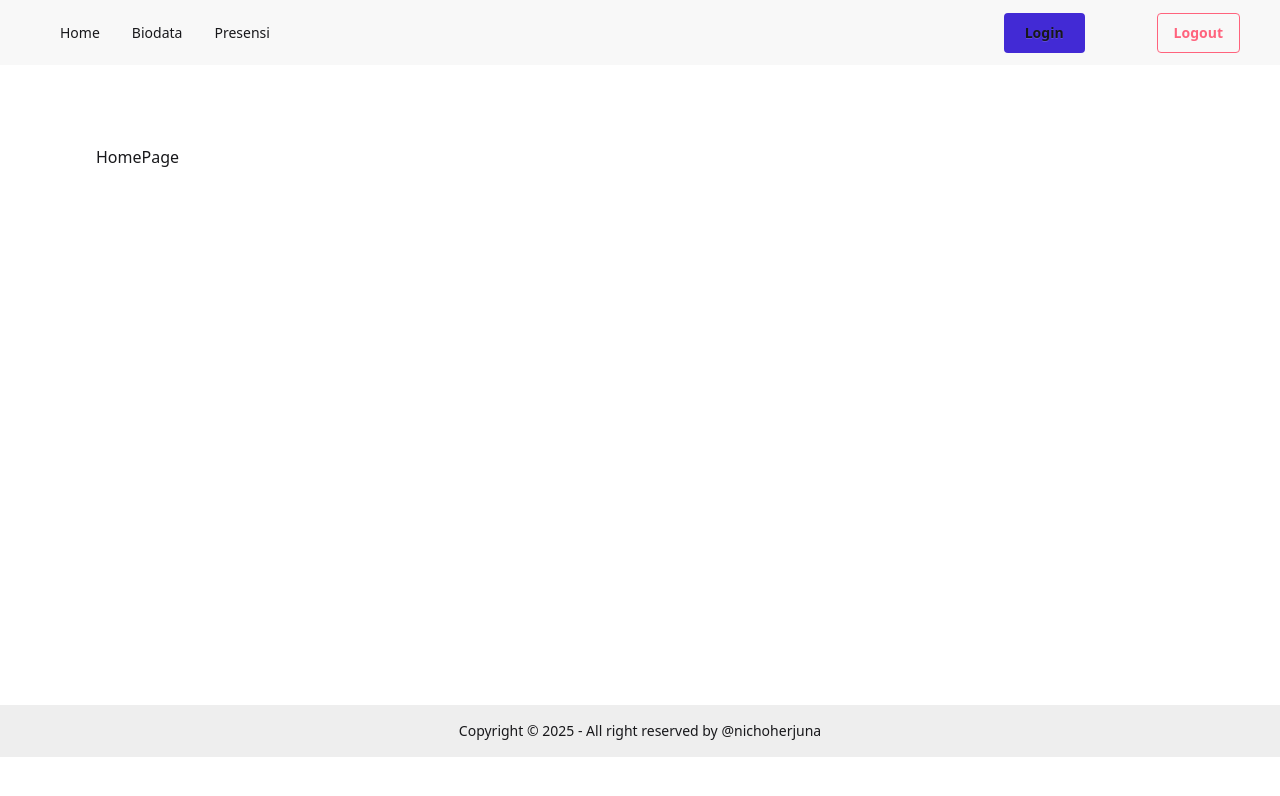
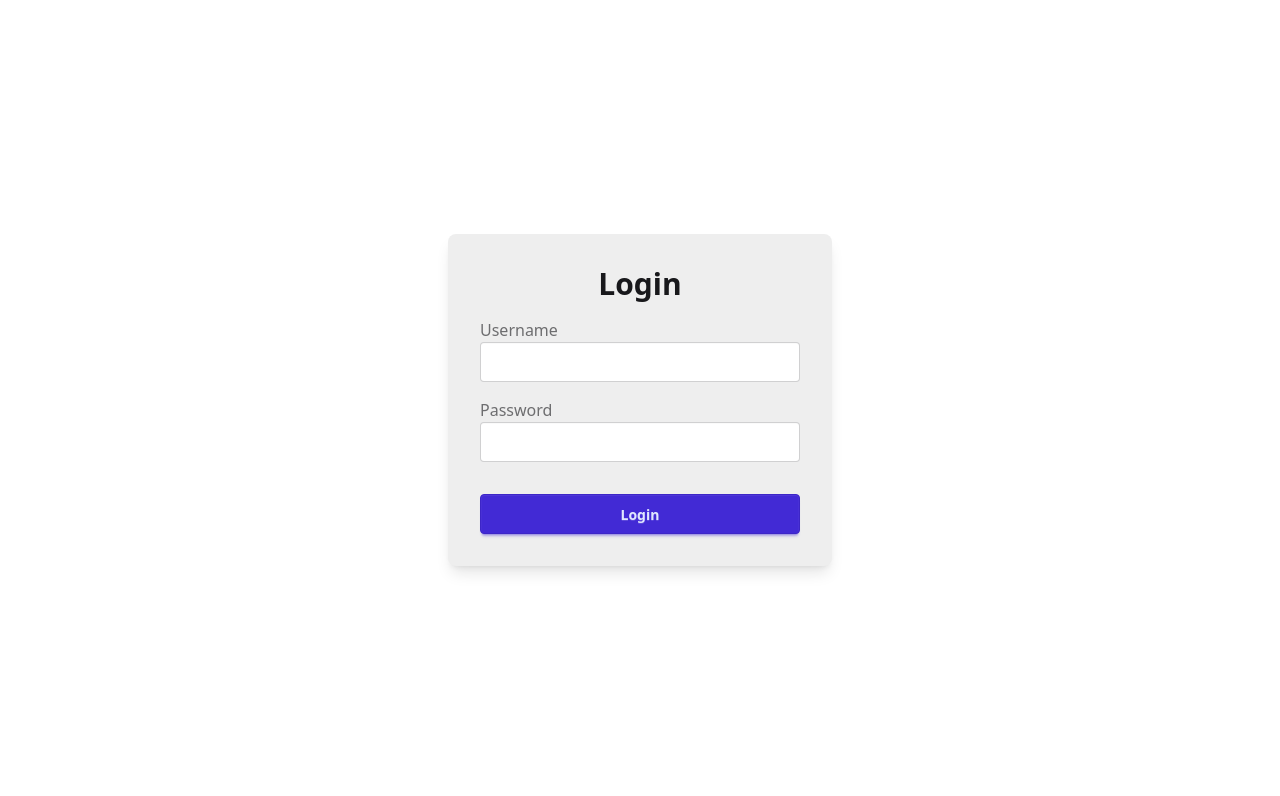
Before and after one commit to nichoherjunaaa/emp_system, a React (Vite) app in the folder client/: page / in a window 1280 px wide. Shown: the top 796 px of the page. Built offline with nearby package versions, Linux system fonts and the light colour scheme.

Commit message:
update features login

```diff
--- a/client/package.json
+++ b/client/package.json
@@ -10,13 +10,16 @@
     "preview": "vite preview"
   },
   "dependencies": {
+    "@reduxjs/toolkit": "^2.5.0",
     "@tailwindcss/vite": "^4.0.0",
     "axios": "^1.7.9",
     "client": "file:",
     "react": "^18.3.1",
     "react-dom": "^18.3.1",
     "react-icons": "^5.4.0",
+    "react-redux": "^9.2.0",
     "react-router-dom": "^7.1.3",
+    "react-toastify": "^11.0.3",
     "tailwindcss": "^4.0.0"
   },
   "devDependencies": {
--- a/client/src/App.jsx
+++ b/client/src/App.jsx
@@ -6,27 +6,36 @@ import ErrorPage from './pages/ErrorPage'
 import './App.css'
 import BiodataPage from './pages/BiodataPage'
 import PresensiPage from './pages/PresensiPage'
+import LoginPage from './pages/LoginPage'
+import { store } from './store'
+
+import { action as LoginAction } from './pages/LoginPage'
 
 const router = createBrowserRouter([
   {
-    path: '/',
+    path: '/system',
     element: <MainLayout />,
     errorElement: <ErrorPage />,
     children: [
       {
         index: true,
-        element: <HomePage/>,
+        element: <HomePage />,
       },
       {
         path: 'biodata',
-        element: <BiodataPage/>,
+        element: <BiodataPage />,
       },
       {
         path: 'presensi',
-        element: <PresensiPage/>,
+        element: <PresensiPage />,
       }
     ],
   },
+  {
+    path: '/',
+    element: <LoginPage />,
+    action: LoginAction(store)
+  }
 ])
 
 const App = () => {
--- /dev/null
+++ b/client/src/components/Form/FormInput.jsx
@@ -0,0 +1,14 @@
+import React from 'react'
+
+const FormInput = ({label, name, type, defaultValue}) => {
+    return (
+        <label className="form-control">
+            <label className="label">
+                <span className="label-text capitalize">{label}</span>
+            </label>
+            <input type={type} name={name} defaultValue={defaultValue} className="input input-bordered" />
+        </label >
+    )
+}
+
+export default FormInput
--- /dev/null
+++ b/client/src/components/FormAuth.jsx
@@ -0,0 +1,21 @@
+import React, { useState, useEffect } from 'react';
+import { Form, Link } from 'react-router-dom';
+import FormInput from './Form/FormInput';
+
+const FormAuth = () => {
+    return (
+        <div className="h-screen grid place-items-center">
+            <Form method="POST" className="card lg:w-96 p-8 bg-base-300 shadow-lg flex flex-col gap-y-4 w-80">
+                <h4 className="text-center text-3xl font-bold">Login</h4>
+                {/* {isRegister && <FormInput type="text" name="name" label="Username" />} */}
+                <FormInput type="text" name="nip_karyawan" label="Username" />
+                <FormInput type="password" name="password" label="Password" />
+                <div className="mt-4">
+                    <button type="submit" className="btn btn-primary btn-block">Login</button>
+                </div>
+            </Form>
+        </div>
+    );
+};
+
+export default FormAuth;
--- /dev/null
+++ b/client/src/components/Loading.jsx
@@ -0,0 +1,11 @@
+import React from 'react'
+
+const Loading = () => {
+    return (
+        <div>
+            <span className="loading loading-spinner loading-xl"></span>
+        </div>
+    )
+}
+
+export default Loading
--- /dev/null
+++ b/client/src/features/userSlice.js
@@ -0,0 +1,20 @@
+import { createSlice } from '@reduxjs/toolkit';
+
+const initialState = {
+    user : JSON.parse(localStorage.getItem('user')) || null
+}
+
+const userSlice = createSlice({
+    name: 'user',
+    initialState,
+    reducers: {
+        loginUser: (state, action) => {
+            state.user = action.payload.data;
+            localStorage.setItem('user', JSON.stringify(action.payload));
+        },
+    }
+})
+
+export const { loginUser } = userSlice.actions;
+
+export default userSlice.reducer;
--- a/client/src/main.jsx
+++ b/client/src/main.jsx
@@ -1,10 +1,13 @@
 import { StrictMode } from 'react'
 import { createRoot } from 'react-dom/client'
-// import './index.css'
 import App from './App.jsx'
+import { store } from './store.js'
+import { Provider } from 'react-redux'
+import { ToastContainer } from 'react-toastify'
 
 createRoot(document.getElementById('root')).render(
-  <StrictMode>
-    <App />
-  </StrictMode>,
+    <Provider store={store}>
+        <App />
+        <ToastContainer position="top-left"/>
+    </Provider>
 )
--- /dev/null
+++ b/client/src/pages/LoginPage.jsx
@@ -0,0 +1,35 @@
+import React from 'react'
+import FormAuth from '../components/FormAuth'
+import API from '../api'
+import { redirect } from 'react-router-dom'
+import { loginUser } from '../features/userSlice'
+import { toast } from 'react-toastify'
+
+
+export const action = (store) => async ({ request }) => {
+    const formInputData = await request.formData()
+    const data = Object.fromEntries(formInputData)
+    console.log(data);
+    try {
+        const response = await API.post('/auth/login', data);
+        console.log(response);
+        store.dispatch(loginUser(response.data));
+        toast.success('Login Berhasil')
+        return redirect('/system');
+    } catch (error) {
+        const errMsg = error?.response?.data?.message;
+        // console.log(errMsg);
+        toast.error(errMsg);
+        return null
+    }
+}
+
+const LoginPage = () => {
+    return (
+        <main>
+            <FormAuth />
+        </main>
+    )
+}
+
+export default LoginPage
--- /dev/null
+++ b/client/src/store.js
@@ -0,0 +1,8 @@
+import { configureStore } from '@reduxjs/toolkit';
+import userReducer from './features/userSlice';
+
+export const store = configureStore({
+    reducer: {
+        userState: userReducer,
+    },
+});
```
Also changed, not shown: package.json (added, +19 -0 lines), client/src/components/Login.jsx (deleted), 2 other files (tests, documents, lock files or other folders).
